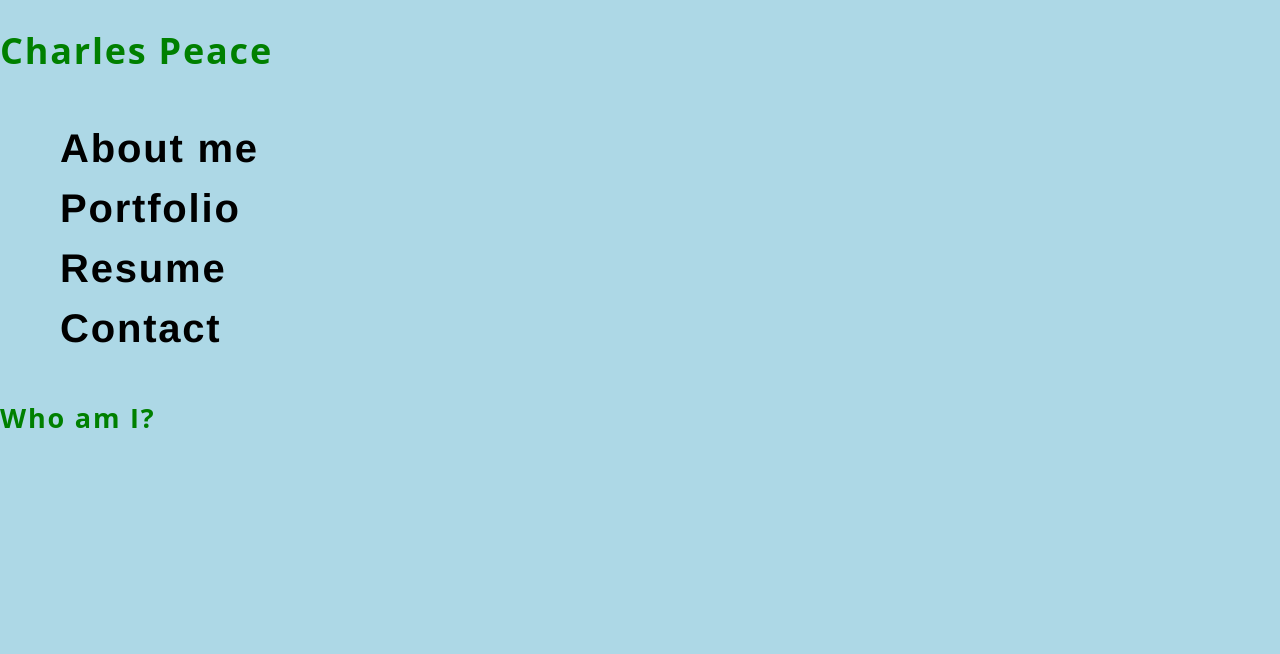
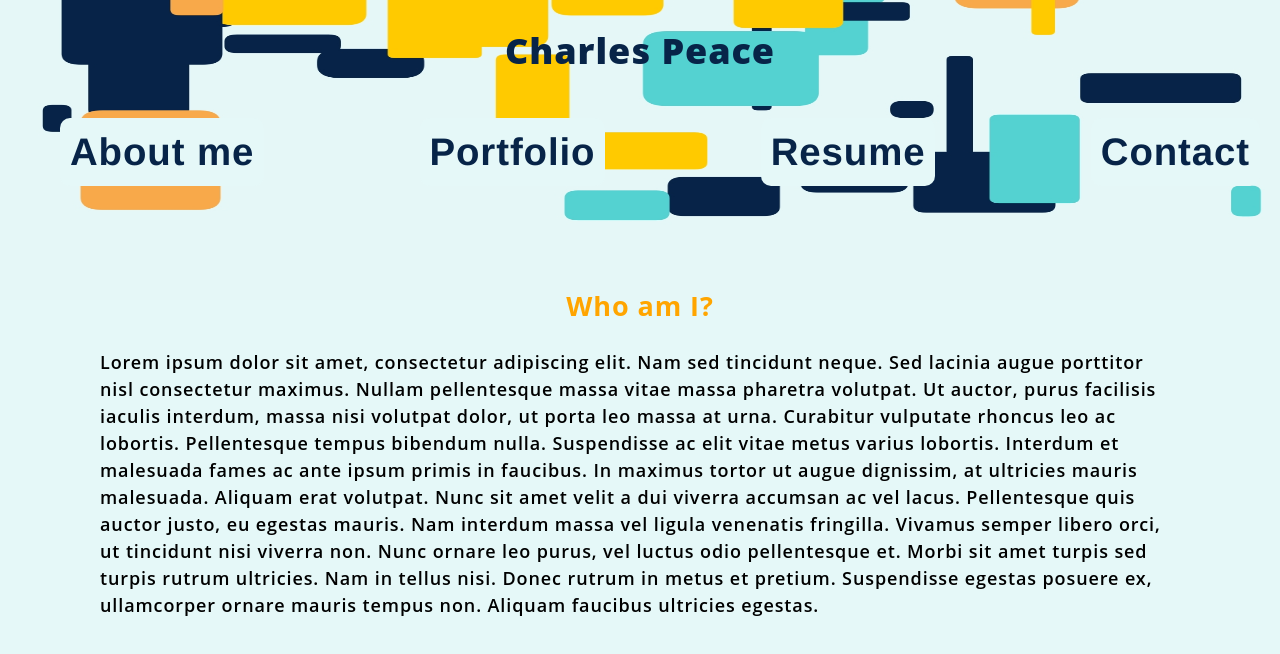
Before and after one commit to 33337/react-portfolio, a React (Create React App) app: page / in a window 1280 px wide. Shown: the top 654 px of the page. Built offline with nearby package versions, Linux system fonts and the light colour scheme.

Commit message:
add styling components to header and nav, some text elements

```diff
--- a/src/App.js
+++ b/src/App.js
@@ -3,6 +3,7 @@ import Page from './components/Page'
 import Header from './components/Header'
 import Nav from './components/Nav'
 import About from './components/About'
+import Hero from './assets/hero.jpg'
 
 function App() {
   const [pages] = useState([
@@ -13,9 +14,10 @@ function App() {
   ])
 
   const [currentPage, SetCurrent] = useState(pages[0])
-  console.log('Working')
+
   return (
     <div>
+      <img src={Hero} className='hero'></img>
       <Header>
         <Nav pages={pages} SetCurrent={SetCurrent} currentPage={currentPage}></Nav>
       </Header>
--- a/src/components/About/index.js
+++ b/src/components/About/index.js
@@ -3,7 +3,11 @@ import React from 'react';
 function About() {
     return (
         <section>
-            <h1 id="about">Who am I?</h1>
+            <h2 id="about">Who am I?</h2>
+            <p>
+            Lorem ipsum dolor sit amet, consectetur adipiscing elit. Nam sed tincidunt neque. Sed lacinia augue porttitor nisl consectetur maximus. Nullam pellentesque massa vitae massa pharetra volutpat. Ut auctor, purus facilisis iaculis interdum, massa nisi volutpat dolor, ut porta leo massa at urna. Curabitur vulputate rhoncus leo ac lobortis. Pellentesque tempus bibendum nulla. Suspendisse ac elit vitae metus varius lobortis. Interdum et malesuada fames ac ante ipsum primis in faucibus. In maximus tortor ut augue dignissim, at ultricies mauris malesuada. Aliquam erat volutpat. Nunc sit amet velit a dui viverra accumsan ac vel lacus.
+            Pellentesque quis auctor justo, eu egestas mauris. Nam interdum massa vel ligula venenatis fringilla. Vivamus semper libero orci, ut tincidunt nisi viverra non. Nunc ornare leo purus, vel luctus odio pellentesque et. Morbi sit amet turpis sed turpis rutrum ultricies. Nam in tellus nisi. Donec rutrum in metus et pretium. Suspendisse egestas posuere ex, ullamcorper ornare mauris tempus non. Aliquam faucibus ultricies egestas.
+            </p>
         </section>
     );
 }
--- a/src/components/Header/index.js
+++ b/src/components/Header/index.js
@@ -2,7 +2,7 @@ import React from 'react'
 
 function Header(location) {
     return (
-        <header>
+        <header className='mb'>
             <h1>Charles Peace</h1>
             {location.children}
         </header>
--- a/src/components/Nav/index.js
+++ b/src/components/Nav/index.js
@@ -14,7 +14,7 @@ function Nav(location) {
 
     return (
         <nav>
-            <ul className='flex-row no-decoration'>
+            <ul className='flex-row space-between'>
                 {pages.map((Page) => (
                     <li className={`${ currentPage.name === Page.name }`} key={Page.name}>
                         <span onClick={() => SetCurrent(Page)}>{Page.name}</span>
--- a/src/index.css
+++ b/src/index.css
@@ -1,5 +1,5 @@
 :root {
-
+  --primary: #e5f8f8;
 }
 
 body {
@@ -8,9 +8,8 @@ body {
   font-weight: 600;
   line-height: 1.5;
   font-size: 18px;
-  letter-spacing: 0.1em;
-  background: lightblue;
-  color: var(--light);
+  letter-spacing: 0.05em;
+  background: var(--primary);
   font-family: 'Open Sans', sans-serif;
 }
 
@@ -34,13 +33,52 @@ nav {
 }
 
 h2 {
-  color: orange
+  color: orange;
+  text-align: center;
 }
 
-h1 {
-  color: green;
+header h1 {
+  text-align: center;
+  font-weight: 900;
+  color: #072448;
+  border-radius: 10px;
+}
+
+nav li {
+  cursor: pointer;
+  padding: 5px 10px;
+  background-color: #e5f8f8;
+  color: #072448;
+  border-radius: 10px;
 }
 
 li {
   list-style: none;
+  font-size: 3vw;
+  padding: 0 1vw 0 3vw;
 }
+
+.space-between {
+  justify-content: space-between;
+}
+
+.flex-row {
+  display: flex;
+  flex-wrap: wrap;
+}
+
+.hero {
+  z-index: -1;
+  position: absolute;
+  top: 0;
+  width: 100%;
+  height: 300px;
+}
+
+.mb {
+  margin-bottom: 100px;
+}
+
+p {
+  margin: 0 100px 100px;
+}
```
Also changed, not shown: src/assets/hero.jpg (added), src/assets/hero.png (added).
